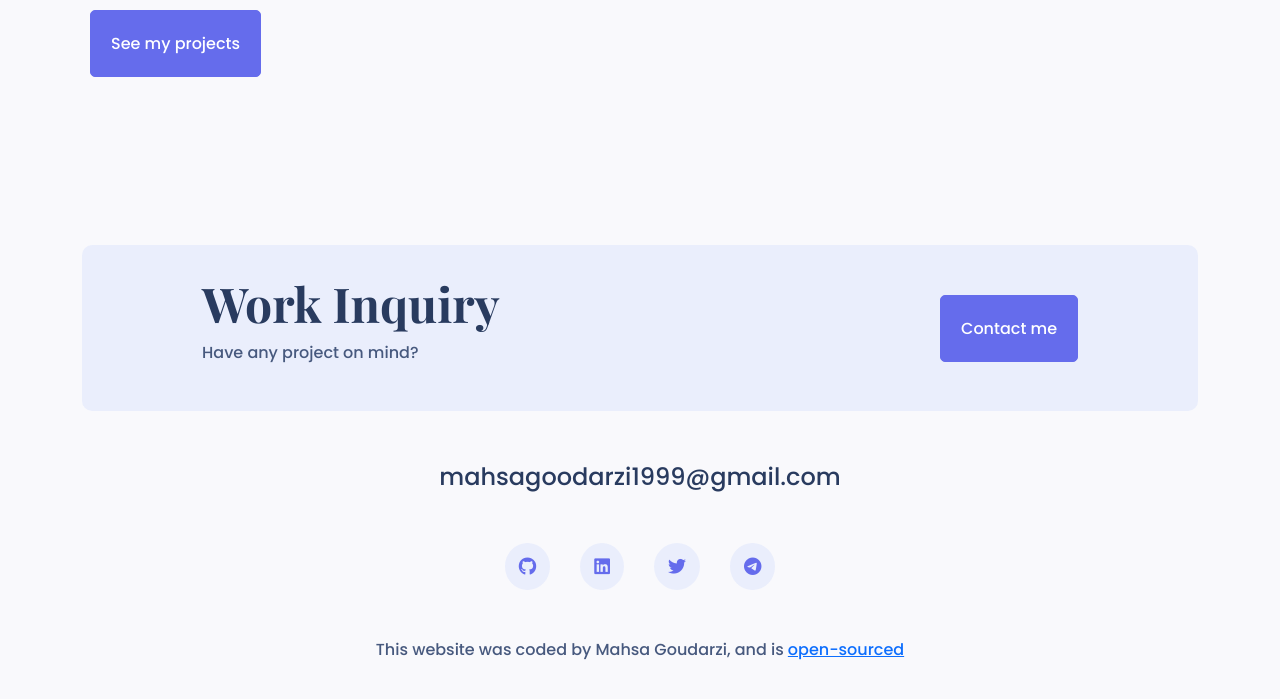
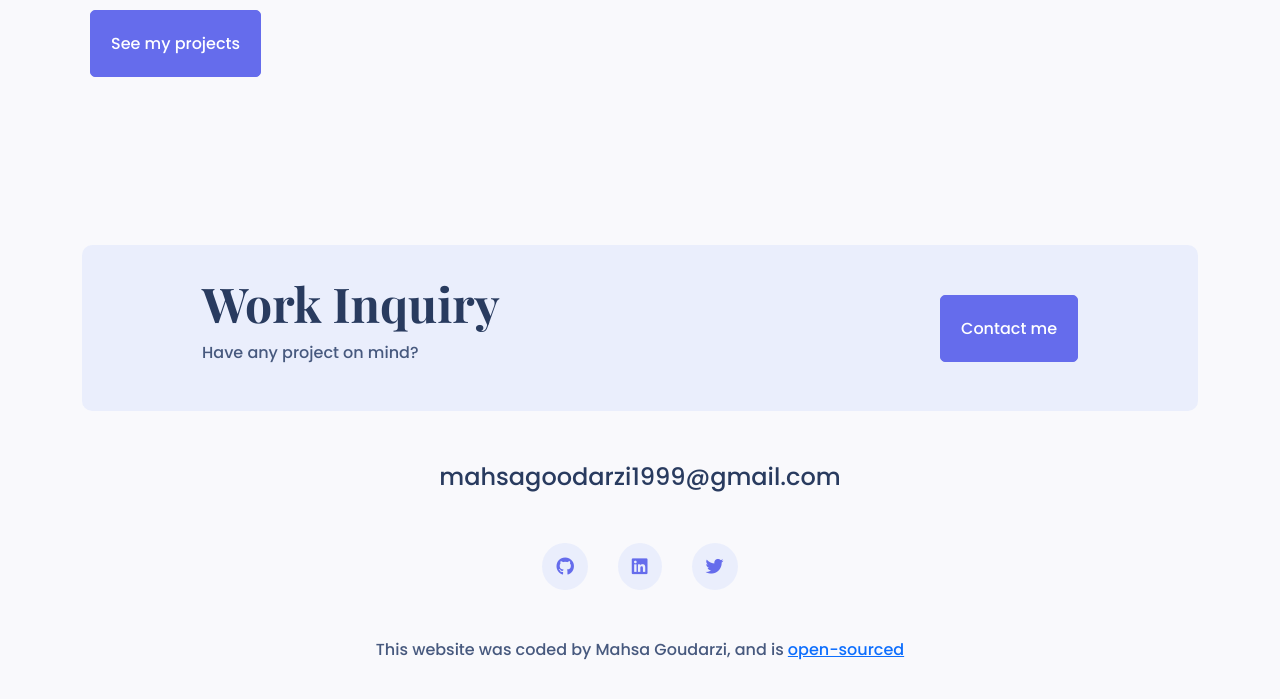
Before and after one commit to Mahsa-Goudarzi/My-Portfolio, a plain HTML site: page about.html in a window 1280 px wide. Shown: the part 441-1140 px from the top of the page. Drawn offline with nearby package versions, Linux system fonts and the light colour scheme; a web font is replaced by a local one.

```diff
--- a/about.html
+++ b/about.html
@@ -161,13 +161,6 @@
           title="Mahsa's Twitter"
           ><i class="fab fa-twitter"></i
         ></a>
-
-        <a
-          href="https://t.me/aromounia"
-          target="_blank"
-          title="Mahsa's Telegram"
-          ><i class="fab fa-telegram"></i
-        ></a>
       </div>
       <div class="mt-5 text-center">
         This website was coded by Mahsa Goudarzi, and is
```
Also changed, not shown: contact.html (+0 -7 lines), index.html (+0 -7 lines), work.html (+0 -7 lines).
